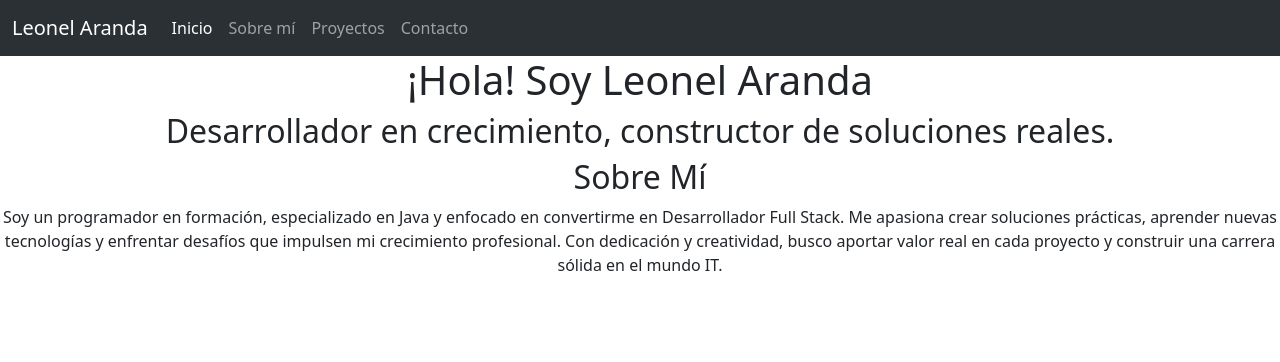
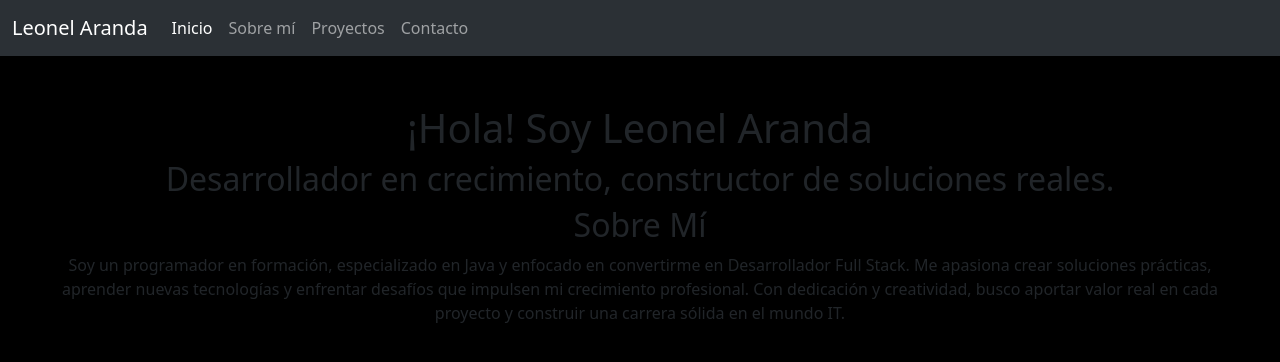
Before and after one commit to chicoticc/chicoticc.github.io, a plain HTML site: page index.html in a window 1280 px wide. Drawn offline with nearby package versions, Linux system fonts and the light colour scheme.

Commit message:
Se agrega background black

```diff
--- a/index.html
+++ b/index.html
@@ -3,13 +3,13 @@
 <head>
     <meta charset="UTF-8">
     <meta name="viewport" content="width=device-width, initial-scale=1.0">
-    <title>Chicoticc</title>
+    <title>ChicoticcDev</title>
     <link href="https://cdn.jsdelivr.net/npm/bootstrap@5.3.5/dist/css/bootstrap.min.css" rel="stylesheet" integrity="sha384-SgOJa3DmI69IUzQ2PVdRZhwQ+dy64/BUtbMJw1MZ8t5HZApcHrRKUc4W0kG879m7" crossorigin="anonymous">
     <link rel="stylesheet" href="./css/estilos.css">
 </head>
-<body>
+<body class="bg-black">
     <header>
-        <nav class="navbar navbar-expand-lg bg-body-tertiary" data-bs-theme="dark">
+        <nav class="navbar navbar-expand-lg bg-body-tertiary " data-bs-theme="dark">
             <div class="container-fluid">
               <a class="navbar-brand" href="#">Leonel Aranda</a>
               <button class="navbar-toggler" type="button" data-bs-toggle="collapse" data-bs-target="#navbarSupportedContent" aria-controls="navbarSupportedContent" aria-expanded="false" aria-label="Toggle navigation">
@@ -34,7 +34,7 @@
             </div>
           </nav>
     </header>
-    <main>
+    <main class="p-5">
         <section id="inicio">
             <h1>¡Hola! Soy Leonel Aranda</h1>
             <h2>Desarrollador en crecimiento, constructor de soluciones reales.</h2>
```
